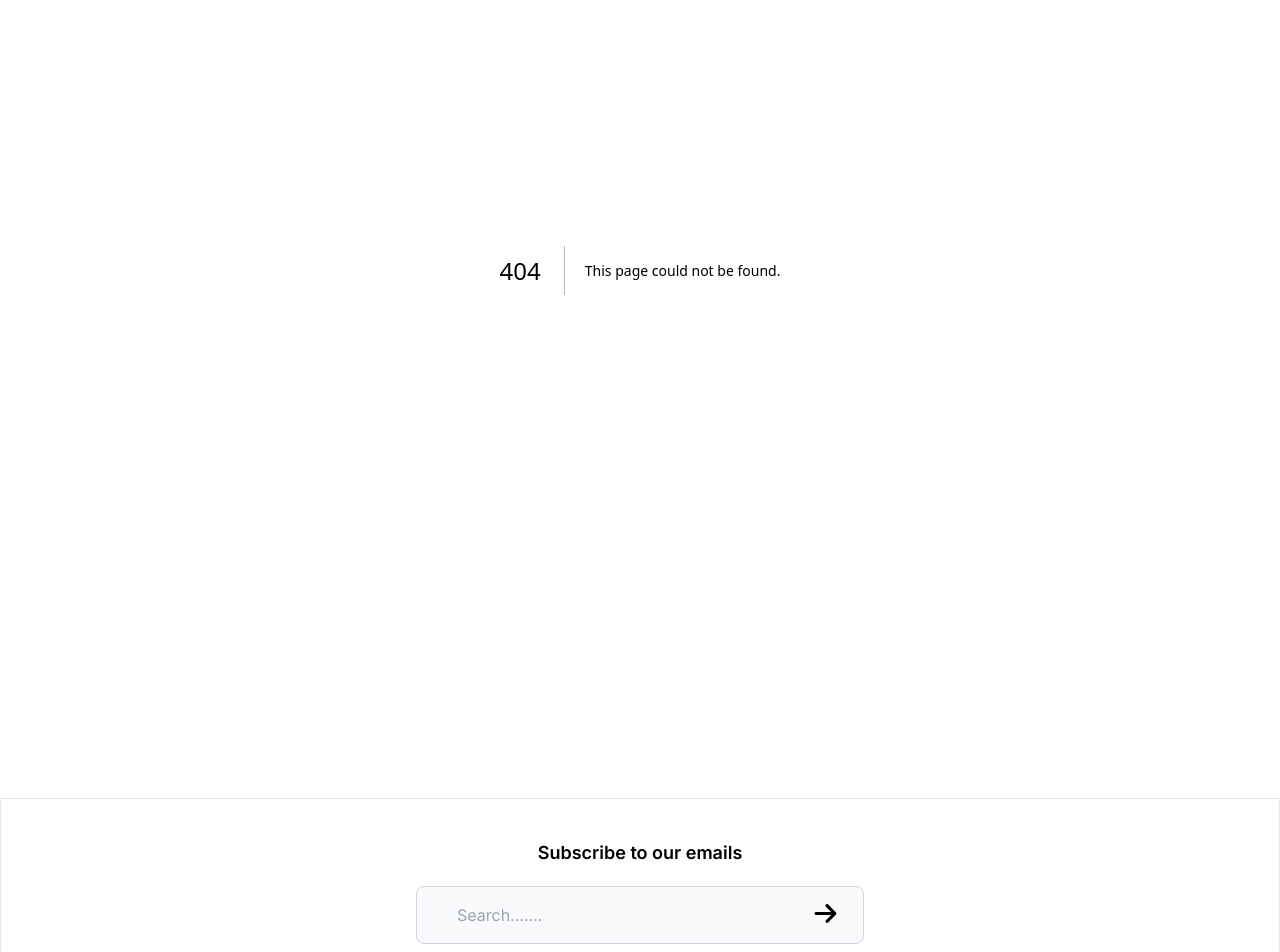
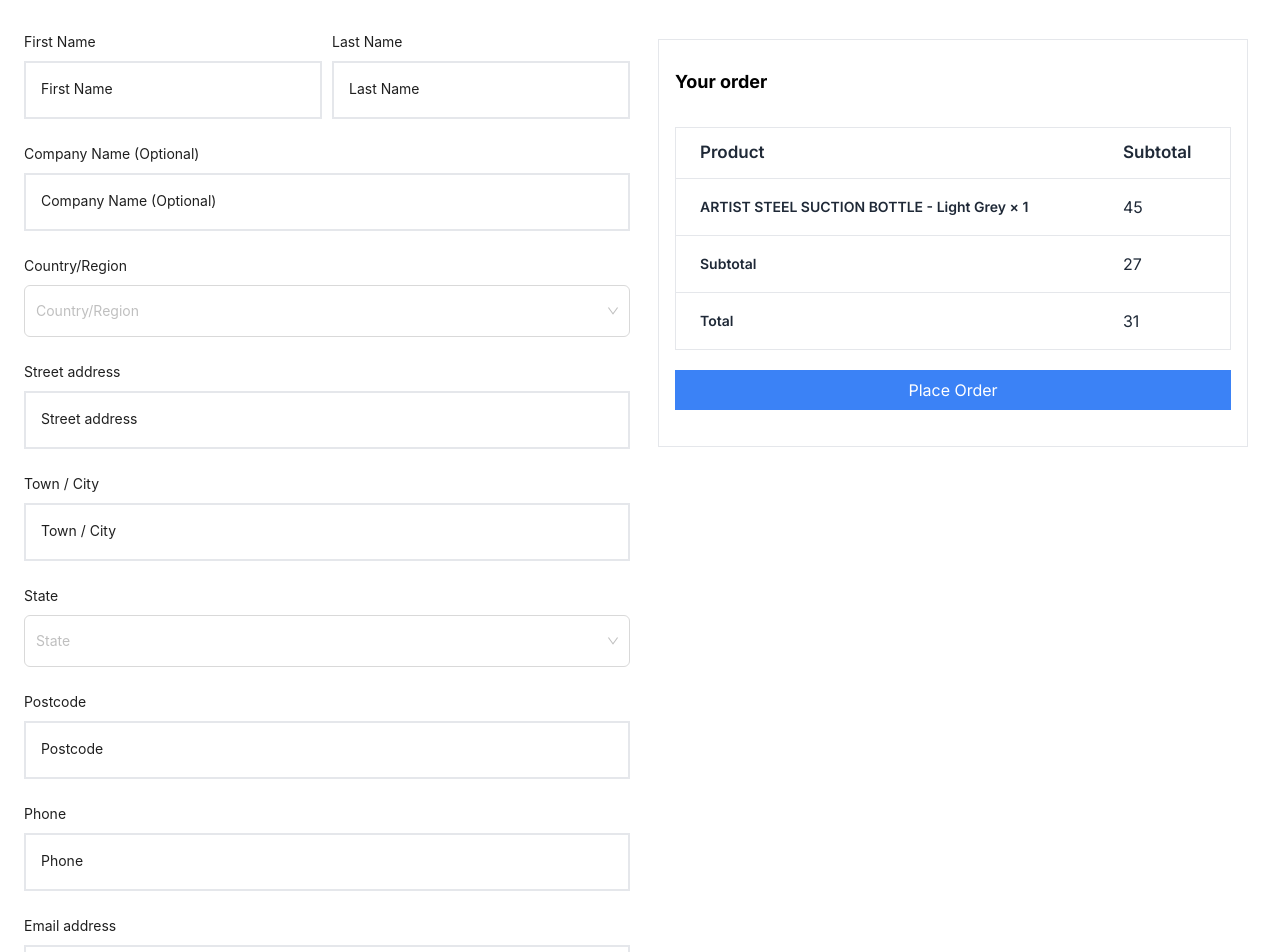
Before and after one commit to tsukipond8531/artiart-frontend, a Next.js app: page /checkout in a window 1280 px wide. Before the commit this address had no page. Shown: the part 240-1192 px from the top of the page. Built offline with nearby package versions, Linux system fonts and the light colour scheme.

Commit message:
Latest 19/04

```diff
--- /dev/null
+++ b/src/app/checkout/page.tsx
@@ -0,0 +1,130 @@
+"use client"
+import { Col, Form, Row } from 'antd'
+import Container from 'components/Common/Container'
+import { HeadingH2, HeadingH3, HeadingH4, HeadingH5, HeadingH6 } from 'components/Common/Heading'
+import Input from 'components/Common/Input'
+import SelectInput from 'components/Common/Selectinput'
+import React from 'react'
+
+const Checkout = () => {
+  return (
+    <>
+    <Container className='mt-10 md:mt-20'>
+    <HeadingH6 className='border-b-2 font-bold lg:pb-3' title={"Billing details"}/>
+        <div className='mt-10 grid grid-cols-1 md:grid-cols-2 gap-0 md:gap-5'>
+            <div>
+  <Form layout="vertical">
+        <Row gutter={[10,0]}>
+          <Col xl={{order:1,span:12}} lg={{order:1,span:12}} md={{order:1,span:12}} sm={{order:1,span:24}} xs={{order:1,span:24}}>
+            <Form.Item label={"First Name"}>
+              <Input type='text' name='name' placeholder='First Name' label='First Name' />
+            </Form.Item>
+          </Col>
+          <Col xl={{order:1,span:12}} lg={{order:1,span:12}} md={{order:1,span:12}} sm={{order:1,span:24}} xs={{order:1,span:24}}>
+            <Form.Item label={"Last Name"} >
+              <Input type='text' name='name' placeholder='Last Name' label='Last Name' />
+            </Form.Item>
+          </Col>
+          <Col xl={{order:1,span:24}} lg={{order:1,span:24}} md={{order:1,span:24}} sm={{order:1,span:24}} xs={{order:1,span:24}}>
+            <Form.Item label={"Company Name (Optional)"}>
+              <Input type='text' name='name' placeholder='Company Name (Optional)' label='Company Name (Optional)' />
+            </Form.Item>
+          </Col>
+          <Col xl={{order:1,span:24}} lg={{order:1,span:24}} md={{order:1,span:24}} sm={{order:1,span:24}} xs={{order:1,span:24}}>
+            <Form.Item label={"Country/Region "} name={"Country/Region"}>
+            <SelectInput placeholder={"Country/Region"} />
+            </Form.Item>
+          </Col>
+          <Col xl={{order:1,span:24}} lg={{order:1,span:24}} md={{order:1,span:24}} sm={{order:1,span:24}} xs={{order:1,span:24}}>
+            <Form.Item label={"Street address"}>
+              <Input type='text' name='Name' placeholder='Street address' label='Street address' />
+            </Form.Item>
+          </Col>
+          <Col xl={{order:1,span:24}} lg={{order:1,span:24}} md={{order:1,span:24}} sm={{order:1,span:24}} xs={{order:1,span:24}}>
+            <Form.Item label={"Town / City "}>
+              <Input type='text' name='Name' placeholder='Town / City' label='Town / City' />
+            </Form.Item>
+          </Col>
+          {/* <Col xl={{order:1,span:24}} lg={{order:1,span:24}} md={{order:1,span:24}} sm={{order:1,span:24}} xs={{order:1,span:24}}>
+            <Form.Item >
+              <Input type='text' name='Name' placeholder='Enter Name' label='Name' />
+            </Form.Item>
+          </Col> */}
+          <Col xl={{order:1,span:24}} lg={{order:1,span:24}} md={{order:1,span:24}} sm={{order:1,span:24}} xs={{order:1,span:24}}>
+            <Form.Item label={"State"} name={"State"}>
+            <SelectInput placeholder={"State "} />
+            </Form.Item>
+          </Col>
+          <Col xl={{order:1,span:24}} lg={{order:1,span:24}} md={{order:1,span:24}} sm={{order:1,span:24}} xs={{order:1,span:24}}>
+            <Form.Item label={"Postcode"}>
+              <Input type='text' name='Name' placeholder='Postcode' label='Postcode' />
+            </Form.Item>
+          </Col>
+          <Col xl={{order:1,span:24}} lg={{order:1,span:24}} md={{order:1,span:24}} sm={{order:1,span:24}} xs={{order:1,span:24}}>
+            <Form.Item label={"Phone"}>
+              <Input type='text' name='Name' placeholder='Phone' label='Phone' />
+            </Form.Item>
+          </Col>
+          <Col xl={{order:1,span:24}} lg={{order:1,span:24}} md={{order:1,span:24}} sm={{order:1,span:24}} xs={{order:1,span:24}}>
+            <Form.Item label={"Email address"}>
+              <Input type='text' name='Name' placeholder='Email address' label='Email address' />
+            </Form.Item>
+          </Col>
+          <Col xl={{order:1,span:24}} lg={{order:1,span:24}} md={{order:1,span:24}} sm={{order:1,span:24}} xs={{order:1,span:24}}>
+          <HeadingH6 className='border-b-2 font-bold lg:pb-2' title={"Additional information"}/>
+          </Col>
+          <Col className='mt-5' xl={{order:1,span:24}} lg={{order:1,span:24}} md={{order:1,span:24}} sm={{order:1,span:24}} xs={{order:1,span:24}}>
+            <Form.Item label={"Order notes (optional)"}>
+              <Input  type='text' name='Name' placeholder='Notes about your order, e.g. special notes for delivery.' label='Notes about your order, e.g. special notes for delivery.' />
+            </Form.Item>
+          </Col>
+        </Row>
+      </Form>
+            </div>
+
+        <div className='p-2'>
+        <div className="flex border flex-col sticky top-24 p-4">
+  <div className="-m-1.5 overflow-x-auto">
+    <div className="p-1.5 min-w-full inline-block align-middle">
+    <HeadingH6 className='lg:mt-3 font-bold' title={"Your order"} />
+      <div className="overflow-hidden ">
+        <table className="min-w-full divide-y divide-gray-200 lg:mt-8 ">
+          <thead className=''>
+            <tr className='border-b-gray-200 border px-3'>
+              <th scope="col" className="px-6 py-3 text-start text-[17px] text-gray-800 font-semibold ">Product</th>
+              <th scope="col" className="px-6 py-3 text-start text-[17px] text-gray-800 font-semibold ">Subtotal</th>
+            </tr>
+          </thead>
+          <tbody >
+            <tr className="odd:bg-white hover:bg-gray-100 border-b-gray-200 border  ">
+              <td className="px-6 py-4 whitespace-nowrap text-[14px] font-semibold text-gray-800">ARTIST STEEL SUCTION BOTTLE - Light Grey
+× 1</td>
+              <td className="px-6 py-4 whitespace-nowrap text-sm text-gray-800">45</td>
+            </tr>
+
+            <tr className="odd:bg-white hover:bg-gray-100 border-b-gray-200 border">
+              <td className="px-6 py-4 whitespace-nowrap text-[14px] font-semibold text-gray-800">Subtotal</td>
+              <td className="px-6 py-4 whitespace-nowrap text-sm text-gray-800">27</td>
+            </tr>
+
+            <tr className="odd:bg-white hover:bg-gray-100 border-b-gray-200 border">
+              <td className="px-6 py-4 whitespace-nowrap text-[14px] font-semibold text-gray-800">Total</td>
+              <td className="px-6 py-4 whitespace-nowrap text-sm text-gray-800">31</td>
+            </tr>
+          </tbody>
+        </table>
+        <div className='w-full m-auto text-center '>
+                <button className='bg-blue-500 text-white w-full m-auto p-2 my-5'>Place Order</button>
+            </div>
+      </div>
+    </div>
+  </div>
+</div>
+        </div>
+        </div>
+    </Container>
+    </>
+  )
+}
+
+export default Checkout
--- /dev/null
+++ b/src/components/Common/Selectinput/index.tsx
@@ -0,0 +1,25 @@
+import React from 'react';
+import { Form, Col, Select } from 'antd';
+
+const { Option } = Select;
+
+const handleChange = (value: string) => {
+  console.log(`selected ${value}`);
+};
+
+interface SelectInputProps {
+  placeholder: string;
+}
+
+const SelectInput: React.FC<SelectInputProps> = ({ placeholder }) => (
+  <Select
+    className='h-[52px]'
+    onChange={handleChange}
+    placeholder={placeholder}
+  >
+    <Option value='jack'>Jack</Option>
+    <Option value='lucy'>Lucy</Option>
+    <Option value='Yiminghe'>Yiminghe</Option>
+  </Select>
+);
+export default SelectInput;
--- a/src/components/Header/Navbar/index.tsx
+++ b/src/components/Header/Navbar/index.tsx
@@ -61,7 +61,7 @@ const Navbar: React.FC = () => {
       <HeadingH6 title={"Welcome to our store"}/>
     </div>
 
-      <nav className={` text-black  sticky top-0  z-20 shadow-xl  ${scrollingUp ? defaultStyle : scrolledStyle}`}>
+      <nav className={` text-black  sticky top-0  z-20 shadow-md  ${scrollingUp ? defaultStyle : scrolledStyle}`}>
         <Container>
         <div className=" flex justify-between py-4 pt-2 pb-2 ">
           <div className="relative z-10">
```
Also changed, not shown: src/components/Common/Input/index.tsx (+4 -4 lines).
